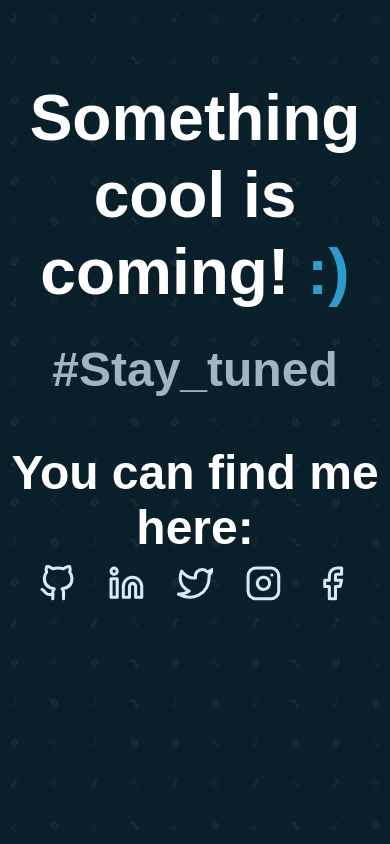
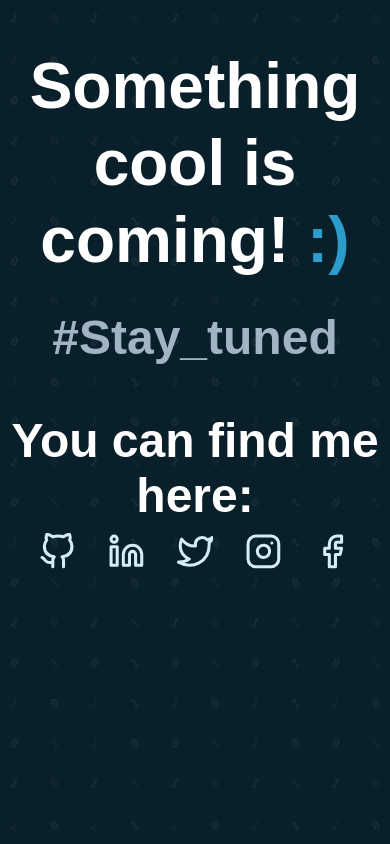
Before and after one commit to mosaablaboune/my-portfolio, a Vue app: page / in a window 390 px wide. Built offline with nearby package versions, Linux system fonts and the light colour scheme; a web font is replaced by a local one.

Commit message:
edit again

```diff
--- a/src/App.vue
+++ b/src/App.vue
@@ -107,6 +107,9 @@ const lanche = ref(true)
 
 
 @media only screen and (max-width: 600px) {
+  .mantain {
+    margin-top: 3rem;
+  }
   .mantain h1 {
     font-size: 4rem;
     line-height: 1.2;
```
